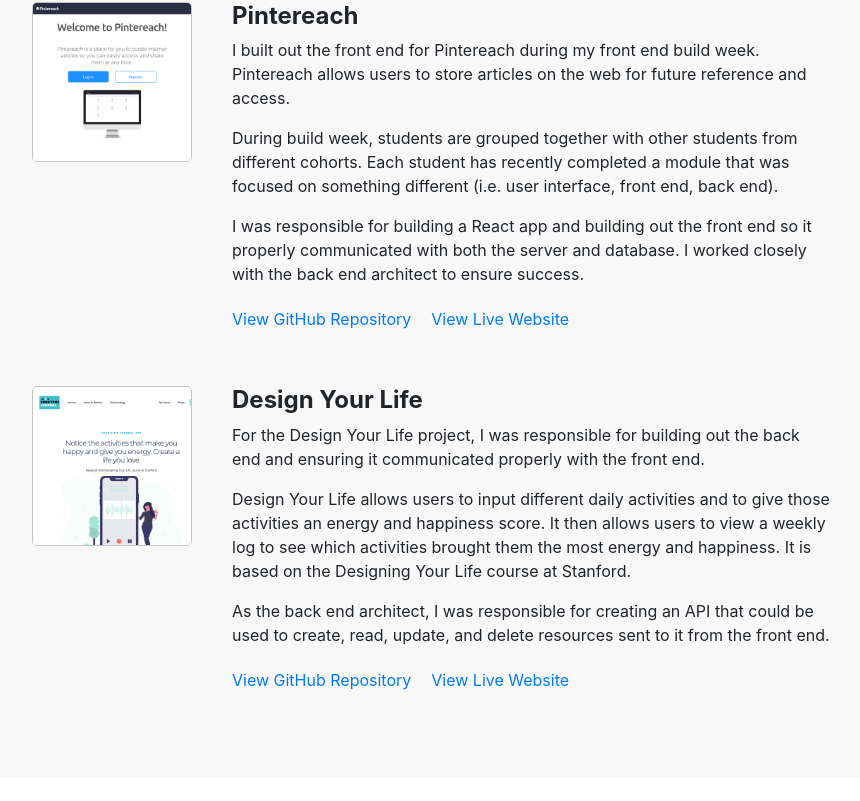
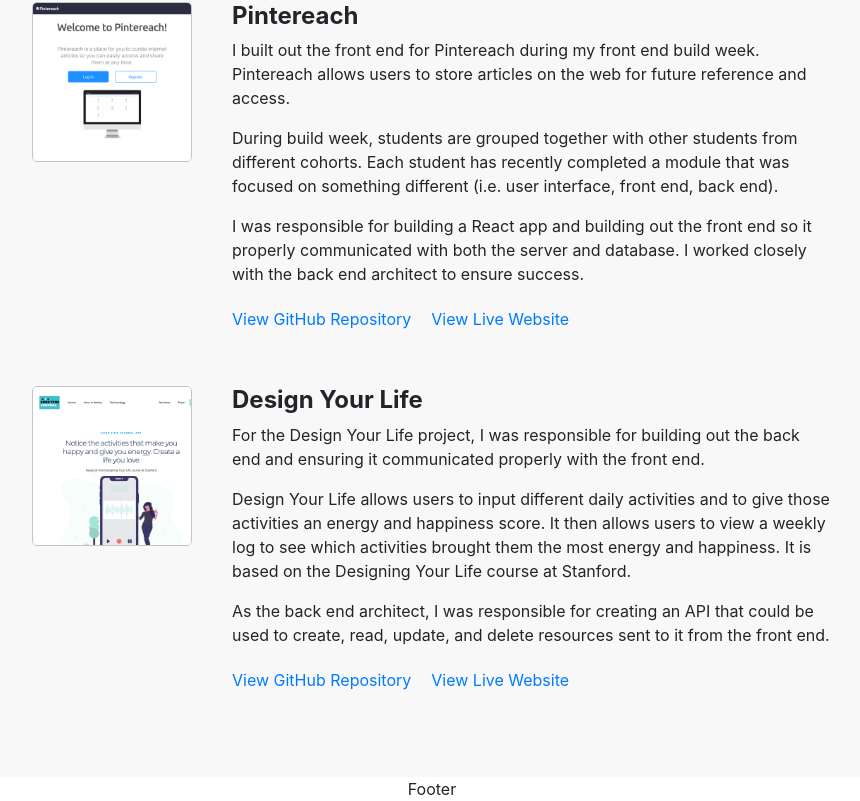
Before and after one commit to chrispetito/cp-portfolio, a React (Create React App) app: page / in a window 1280 px wide. Shown: the part 1220-2021 px from the top of the page, without its empty margins (208-1068 px from the left). Before the commit the page ends 1997 px from the top, so only its background shows below. Built offline with nearby package versions, Linux system fonts and the light colour scheme.

Commit message:
add footer class componentg

```diff
--- a/src/App.js
+++ b/src/App.js
@@ -4,6 +4,7 @@
 import AboutMe from "./components/AboutMe";
 import TechStack from "./components/TechStack";
 import Projects from "./components/Projects";
+import Footer from "./components/Footer";
 
 function App() {
   return (
@@ -13,6 +14,7 @@
         <AboutMe />
         <TechStack />
         <Projects />
+        <Footer />
       </div>
     </div>
   );
--- /dev/null
+++ b/src/components/Footer.js
@@ -0,0 +1,17 @@
+import React from 'react'
+
+class Footer extends React.Component{
+    constructor() {
+        super()
+        this.state = {}
+    }
+    render() {
+        return(
+            <div className='footer-div'>
+                Footer
+            </div>
+        )
+    }
+}
+
+export default Footer
```
